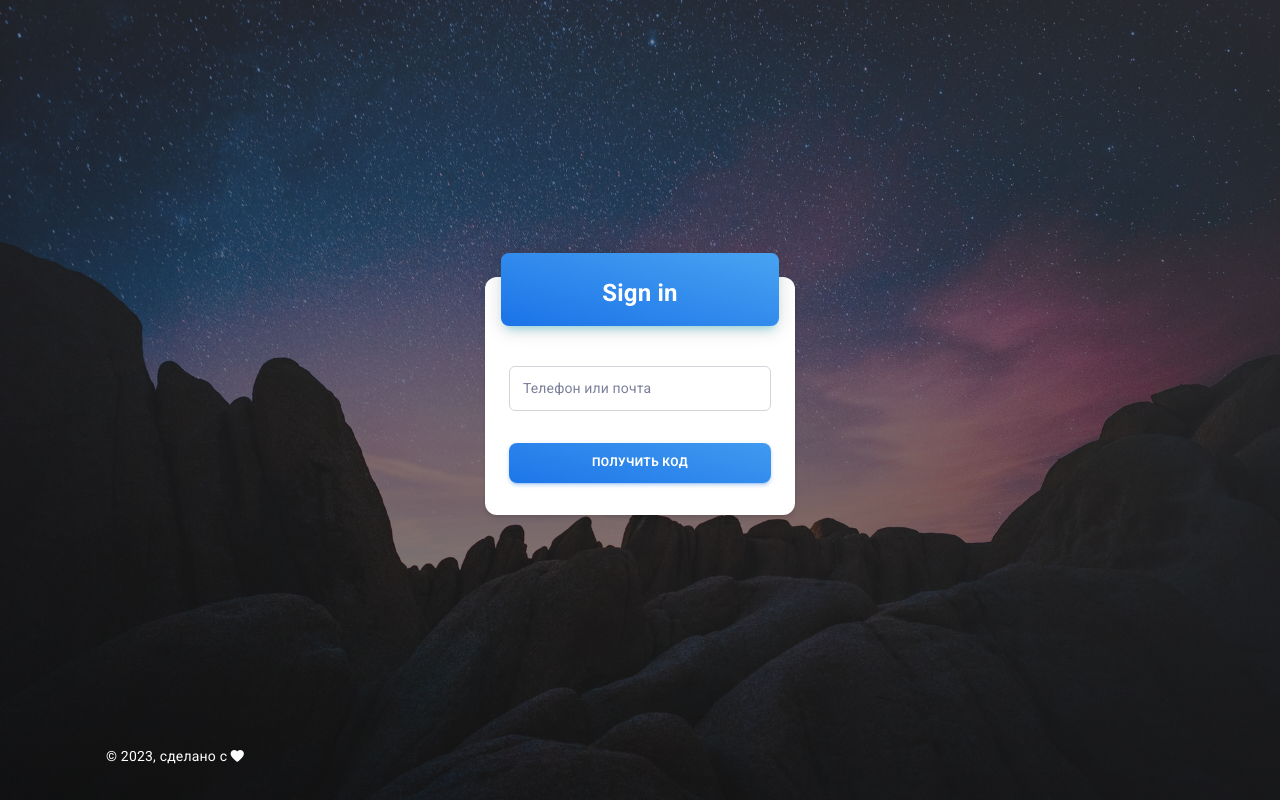
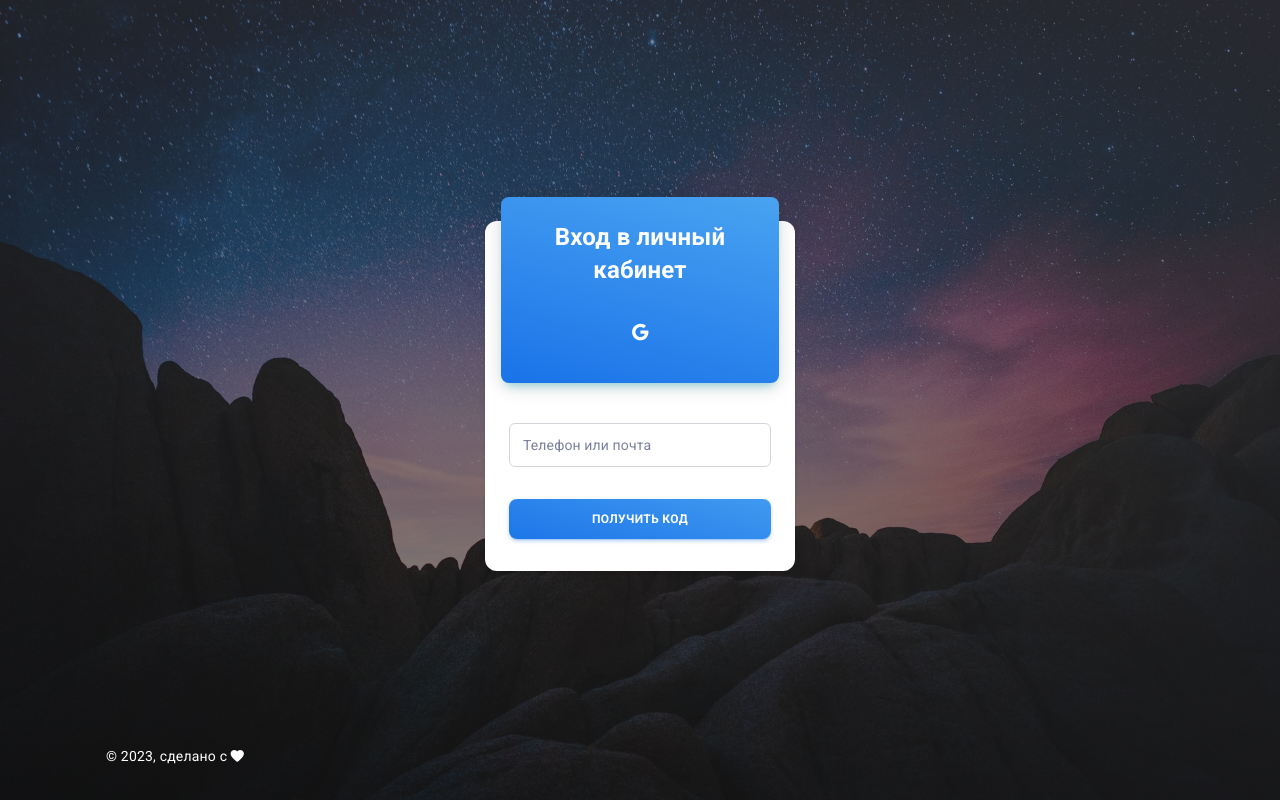
Before and after one commit to silt7/lk-partners-wow, a React (Create React App) app: page /authentication/sign-in in a window 1280 px wide. Built offline with nearby package versions, Linux system fonts and the light colour scheme.

Commit message:
Add yandex oauth button

```diff
--- a/src/layouts/authentication/sign-in/index.js
+++ b/src/layouts/authentication/sign-in/index.js
@@ -172,10 +172,10 @@ function Basic() {
           textAlign="center"
         >
           <MDTypography variant="h4" fontWeight="medium" color="white" mt={1}>
-            Sign in
+            Вход в личный кабинет
           </MDTypography>
-          {/* <Grid container spacing={3} justifyContent="center" sx={{ mt: 1, mb: 2 }}>
-            <Grid item xs={2}>
+          <Grid container spacing={3} justifyContent="center" sx={{ mt: 1, mb: 2 }}>
+            {/* <Grid item xs={2}>
               <MDTypography component={MuiLink} href="#" variant="body1" color="white">
                 <FacebookIcon color="inherit" />
               </MDTypography>
@@ -184,13 +184,13 @@ function Basic() {
               <MDTypography component={MuiLink} href="#" variant="body1" color="white">
                 <GitHubIcon color="inherit" />
               </MDTypography>
-            </Grid>
+            </Grid> */}
             <Grid item xs={2}>
-              <MDTypography component={MuiLink} href="#" variant="body1" color="white">
+              <MDTypography component={MuiLink} href="https://tevale.ru/rest/yandex-oauth/index.php" variant="body1" color="white">
                 <GoogleIcon color="inherit" />
               </MDTypography>
             </Grid>
-          </Grid> */}
+          </Grid>
         </MDBox>
         <MDBox pt={4} pb={3} px={3}>
           <MDBox component="form" role="form">
```
